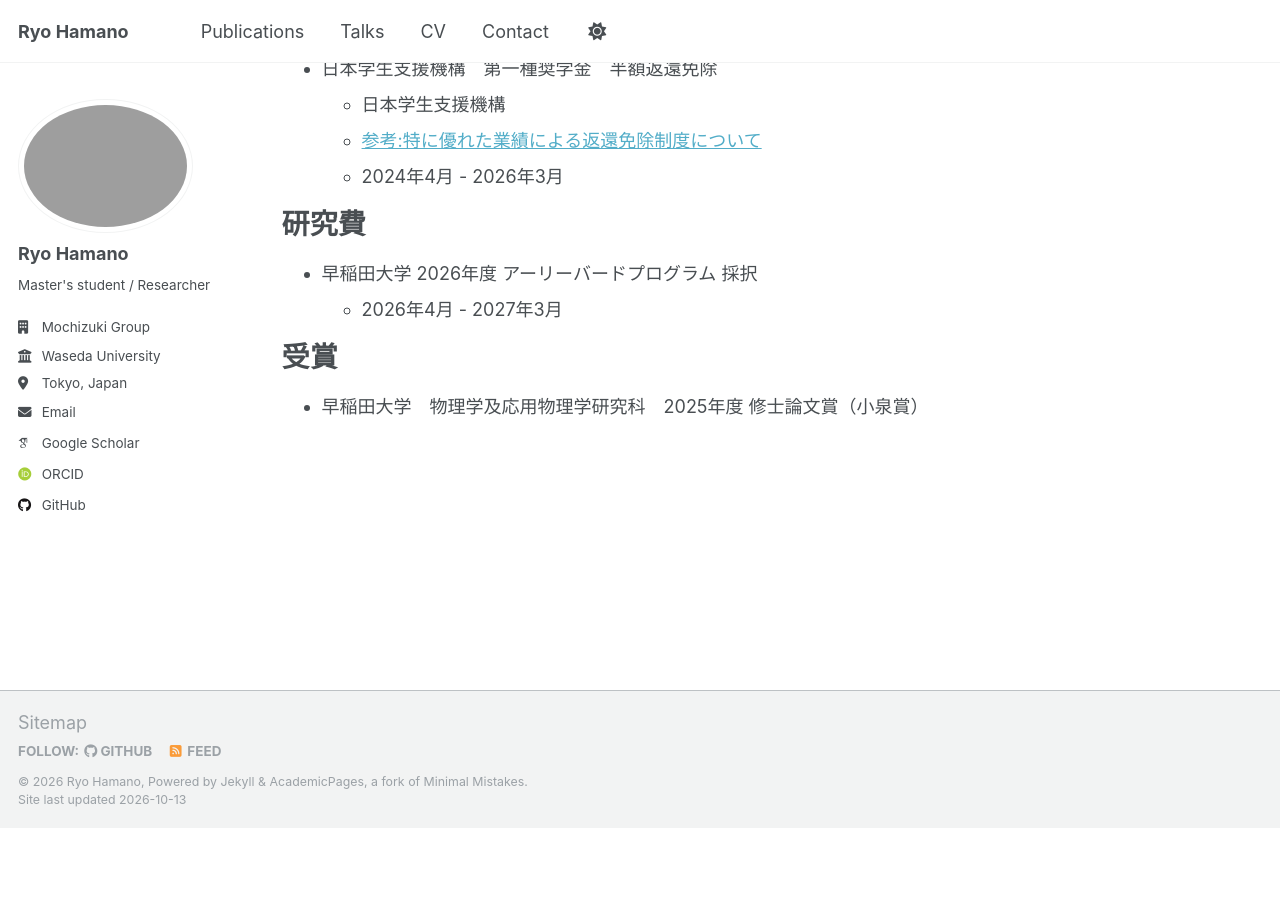
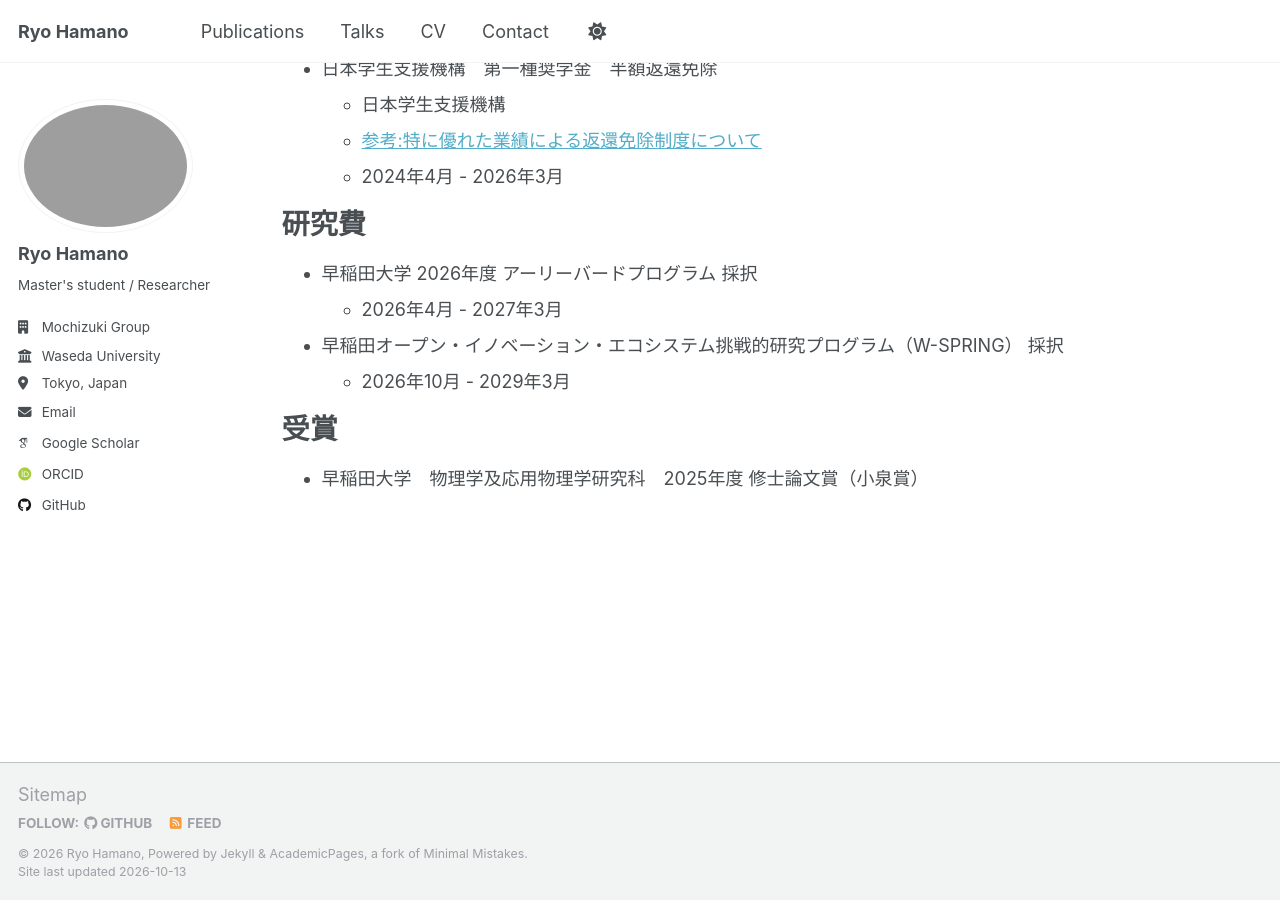
Before and after one commit to ryohamano/ryohamano.github.io, a Jekyll site: the page built from _pages/cv.md, in a window 1280 px wide and 900 px high, scrolled down 1338 px. Built offline with Jekyll 4.4.1, drawn with Linux system fonts in a browser that asks for light colours; some web fonts are replaced; before the commit the page ends 2166 px from its top, so only the background shows below that.

Commit message:
Add new research program and update dates

```diff
--- a/_pages/cv.md
+++ b/_pages/cv.md
@@ -65,6 +65,8 @@ redirect_from:
 =====
 * 早稲田大学 2026年度 アーリーバードプログラム 採択
   * 2026年4月 - 2027年3月
+* 早稲田オープン・イノベーション・エコシステム挑戦的研究プログラム（W-SPRING） 採択
+  * 2026年10月 - 2029年3月
 
 受賞
 ======
```
